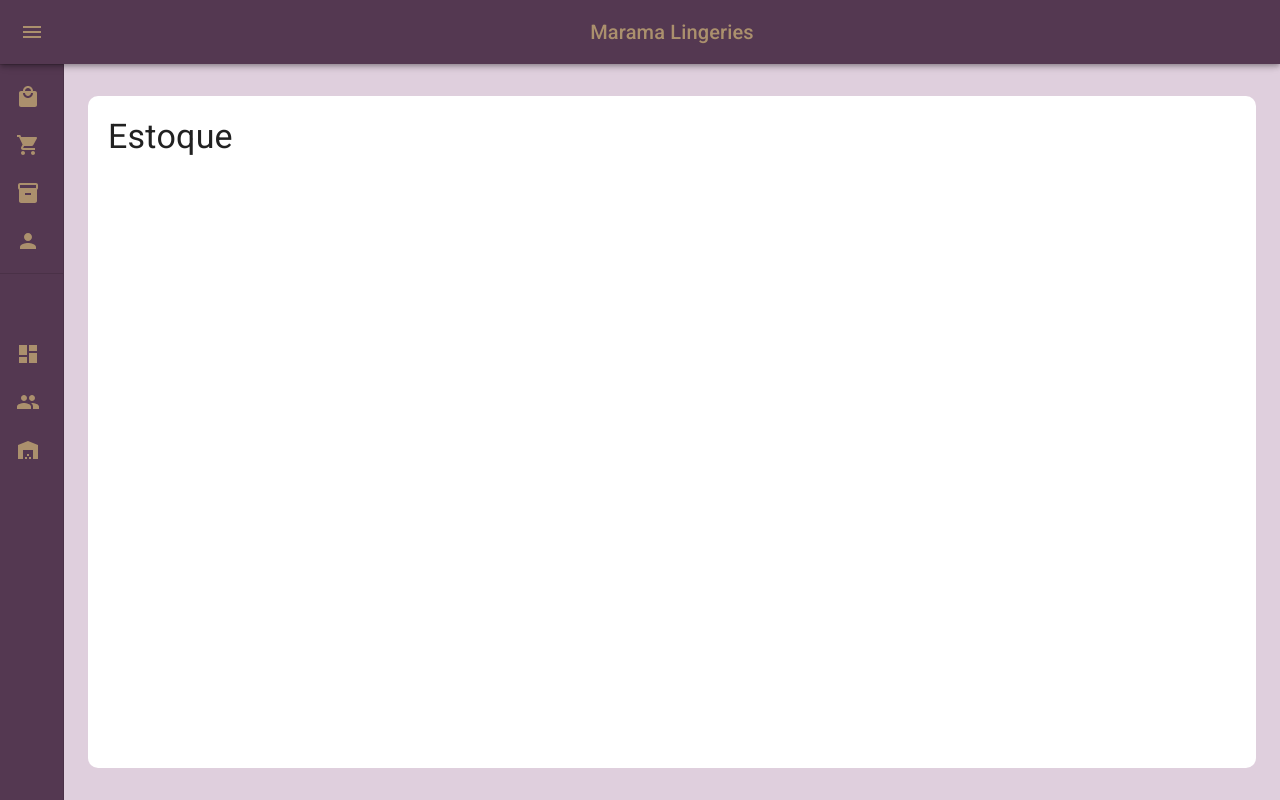
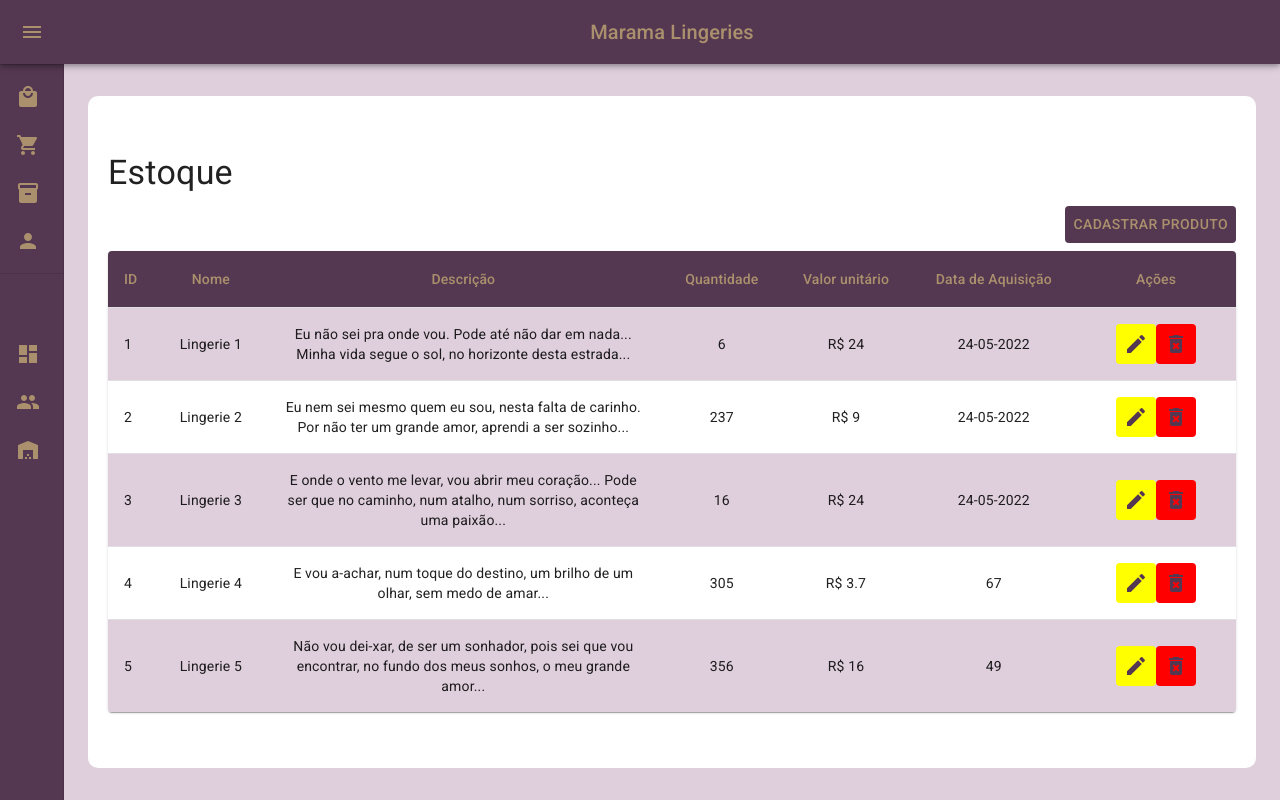
Before and after one commit to dsslucas/projeto-ecommerce, a React (Create React App) app in the folder frontend/: page /admin/estoque in a window 1280 px wide. Built offline with nearby package versions, Linux system fonts and the light colour scheme.

Commit message:
Tela de Produtos

```diff
--- a/frontend/package.json
+++ b/frontend/package.json
@@ -12,6 +12,7 @@
     "@testing-library/react": "^13.4.0",
     "@testing-library/user-event": "^13.5.0",
     "axios": "^1.1.3",
+    "moment": "^2.29.4",
     "react": "^18.2.0",
     "react-dom": "^18.2.0",
     "react-router-dom": "^6.3.0",
--- a/frontend/src/paginas/Estoque.jsx
+++ b/frontend/src/paginas/Estoque.jsx
@@ -1,12 +1,101 @@
 import React from 'react'
 import Box from '@mui/material/Box';
-import { EstilosConteudo } from '../styles';
+import { ButtonBuy, Cores, EstilosConteudo } from '../styles';
 import Titulo from '../componentes/Titulo';
+
+import { styled } from '@mui/material/styles';
+import Table from '@mui/material/Table';
+import TableBody from '@mui/material/TableBody';
+import TableCell, { tableCellClasses } from '@mui/material/TableCell';
+import TableContainer from '@mui/material/TableContainer';
+import TableHead from '@mui/material/TableHead';
+import TableRow from '@mui/material/TableRow';
+import Paper from '@mui/material/Paper';
+import Button from '@mui/material/Button';
+
+import moment from 'moment'
+
+// Icones
+import EditIcon from '@mui/icons-material/Edit';
+import DeleteForeverIcon from '@mui/icons-material/DeleteForever';
+
+const StyledTableCell = styled(TableCell)(({ theme }) => ({
+    [`&.${tableCellClasses.head}`]: {
+        backgroundColor: Cores.fundoCabecalho,
+        color: Cores.textoCabecalho,
+    },
+    [`&.${tableCellClasses.body}`]: {
+        fontSize: 14,
+    },
+}));
+
+const StyledTableRow = styled(TableRow)(({ theme }) => ({
+    '&:nth-of-type(odd)': {
+        backgroundColor: Cores.fundoAbaixoConteudo,
+    },
+    // hide last border
+    '&:last-child td, &:last-child th': {
+        border: 0,
+    },
+}));
+
+function createData(id, nome, descricao, qtd, valor, dataAquisicao) {
+    return { id, nome, descricao, qtd, valor, dataAquisicao };
+}
+
+const rows = [
+    createData(1, 'Lingerie 1', "Eu não sei pra onde vou. Pode até não dar em nada... Minha vida segue o sol, no horizonte desta estrada...", 6.0, 24, "24-05-2022"),
+    createData(2, 'Lingerie 2', "Eu nem sei mesmo quem eu sou, nesta falta de carinho. Por não ter um grande amor, aprendi a ser sozinho...", 237, 9.0, "24-05-2022"),
+    createData(3, 'Lingerie 3', "E onde o vento me levar, vou abrir meu coração... Pode ser que no caminho, num atalho, num sorriso, aconteça uma paixão...", 16.0, 24, "24-05-2022"),
+    createData(4, 'Lingerie 4', "E vou a-achar, num toque do destino, um brilho de um olhar, sem medo de amar...",305, 3.7, 67, "24-05-2022"),
+    createData(5, 'Lingerie 5', "Não vou dei-xar, de ser um sonhador, pois sei que vou encontrar, no fundo dos meus sonhos, o meu grande amor...",356, 16.0, 49, "24-05-2022"),
+];
 
 const Estoque = () => {
     return (
-        <Box sx={EstilosConteudo}>
+        <Box sx={{...EstilosConteudo, display: 'flex', flexDirection: 'column', justifyContent: 'center'}}>
             <Titulo titulo="Estoque" />
+            <Box component="div" sx={{display: 'flex', justifyContent: 'right', marginBottom: '8px'}}>
+                <Button sx={{...ButtonBuy, width: 'auto'}}>Cadastrar produto</Button>
+            </Box>
+            <TableContainer component={Paper}>
+                <Table sx={{ minWidth: 700 }} aria-label="customized table">
+                    <TableHead>
+                        <TableRow>
+                            <StyledTableCell>ID</StyledTableCell>
+                            <StyledTableCell align="center">Nome</StyledTableCell>
+                            <StyledTableCell align="center" sx={{width: '400px'}}>Descrição</StyledTableCell>
+                            <StyledTableCell align="center">Quantidade</StyledTableCell>
+                            <StyledTableCell align="center">Valor unitário</StyledTableCell>
+                            <StyledTableCell align="center">Data de Aquisição</StyledTableCell>
+                            <StyledTableCell align="center" sx={{width: '160px'}}>Ações</StyledTableCell>
+                        </TableRow>
+                    </TableHead>
+                    <TableBody>
+                        {rows.map((row) => (
+                            <StyledTableRow key={row.nome}>
+                                <StyledTableCell component="th" scope="row">
+                                    {row.id}
+                                </StyledTableCell>
+                                <StyledTableCell align="center">{row.nome}</StyledTableCell>
+                                <StyledTableCell align="center">{row.descricao}</StyledTableCell>
+                                <StyledTableCell align="center">{row.qtd}</StyledTableCell>
+                                <StyledTableCell align="center">R$ {row.valor}</StyledTableCell>
+                                <StyledTableCell align="center">{row.dataAquisicao}</StyledTableCell>
+                                <StyledTableCell align="center" sx={{}}>
+                                    <Button sx={{...ButtonBuy, background: 'yellow', color: Cores.fundoCabecalho, minWidth: '40px', maxWidth: '40px', minHeight: '40px', maxHeight: '40px'}}>
+                                        <EditIcon />
+                                    </Button>
+                                    <Button sx={{...ButtonBuy, background: 'red', color: Cores.fundoCabecalho, minWidth: '40px', maxWidth: '40px', minHeight: '40px', maxHeight: '40px'}}>
+                                        <DeleteForeverIcon />
+                                    </Button>
+
+                                </StyledTableCell>
+                            </StyledTableRow>
+                        ))}
+                    </TableBody>
+                </Table>
+            </TableContainer>
         </Box>
     )
 }
--- a/frontend/src/styles.js
+++ b/frontend/src/styles.js
@@ -13,7 +13,13 @@
     textoOpcoes: "#ab906d",
 
     fundoBotao: "#543851",
-    fundoBotaoHover: "#382436"
+    fundoBotaoHover: "#382436",
+
+    fundoAlerta: "#000",
+    fundoAlertaHover: "#000",
+
+    fundoDeletar: "red",
+    fundoDeletarHover: "red"
 }
 
 // Estilização do menu
@@ -106,6 +112,7 @@
     color: Cores.textoCabecalho,
     '&:hover': {
         background: Cores.fundoBotaoHover,
+        color: Cores.textoTitulo
     },
 }
 
@@ -236,5 +243,8 @@
     },
 })
 
+// Botões de ações da tabela
+
+
 
 export { Drawer, AppBar, Cores, EstilosConteudo, GridWrapperItems, ButtonBuy, WrapperCarrinho, ConteudoCardCarrinho, ImageCardCarrinho, QtdPrecoCardCarrinho, InformacoesCarrinho, CommonBox, CardListaComprasWrapper, CardListaComprasImage, CardListaComprasContent, CardListaComprasButtons, CardListaComprasContentColumn }
```
Also changed, not shown: 1 other file (tests, documents, lock files or other folders).
